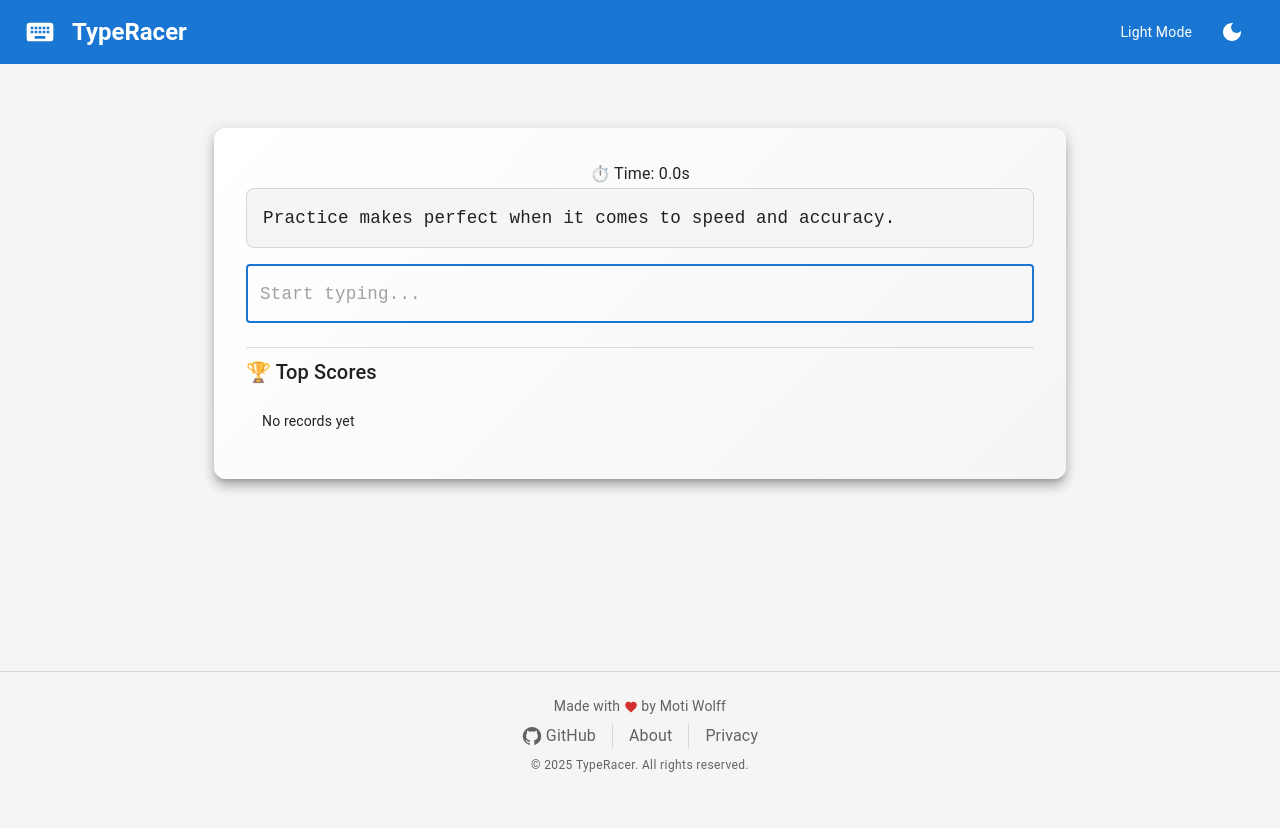
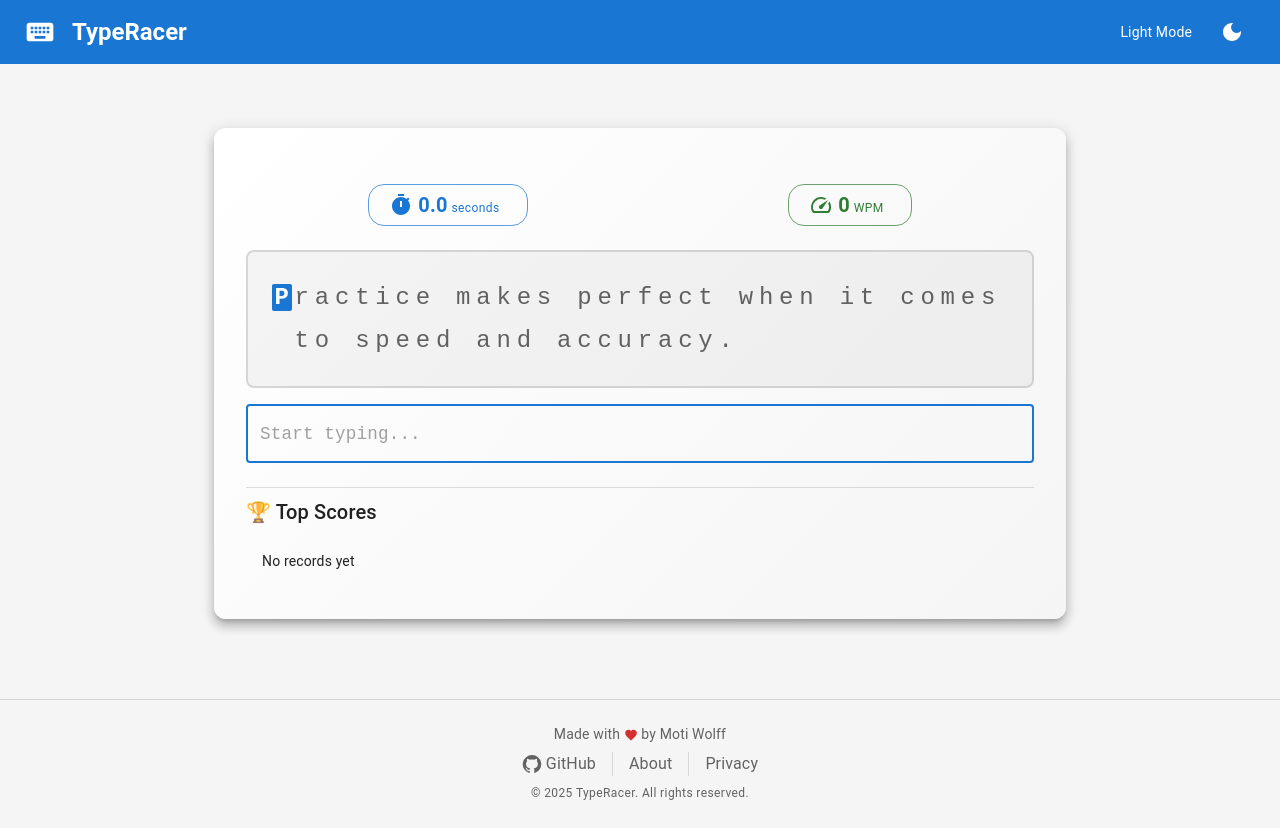
Before and after one commit to MotiWolff/TypeRacer, a React (Vite) app: page / in a window 1280 px wide. Before the commit the page ends 800 px from the top, so only its background shows below. Built offline with nearby package versions, Linux system fonts and the light colour scheme.

Commit message:
feat: Enhance TextDisplay and Timer components with improved styling and WPM calculation

```diff
--- a/src/components/common/TextDisplay.jsx
+++ b/src/components/common/TextDisplay.jsx
@@ -1,33 +1,70 @@
-import React from "react";
-import { Box } from "@mui/material";
+import { Box, Typography } from "@mui/material";
 
 export default function TextDisplay({ text, userInput }) {
-    const chars = text.split("");
     return (
         <Box
             sx={{
-                bgcolor: "background.default",
-                p: 2,
+                p: 3,
+                mb: 2,
+                backgroundColor: "action.hover",
                 borderRadius: 2,
-                border: "1px solid",
+                border: 2,
                 borderColor: "divider",
-                fontFamily: "monospace",
-                fontSize: "1.1rem",
-                mb: 2,
+                minHeight: 120,
+                display: "flex",
+                alignItems: "center",
             }}
         >
-            {chars.map((char, i) => {
-                // Determine color: green for correct, red for incorrect, default for untyped
-                let color = "inherit";
-                if (i < userInput.length) {
-                    color = char === userInput[i] ? "green" : "red";
-                }
-                return (
-                    <span key={i} style={{ color }}>
-                        {char}
-                    </span>
-                );
-            })}
+            <Typography
+                variant="h5"
+                component="div"
+                sx={{
+                    fontFamily: "monospace",
+                    letterSpacing: 1,
+                    lineHeight: 1.8,
+                    wordBreak: "break-word",
+                }}
+            >
+                {text.split("").map((char, index) => {
+                    let color = "text.secondary"; // not yet typed
+                    let backgroundColor = "transparent";
+                    let fontWeight = 400;
+
+                    if (index < userInput.length) {
+                        // Already typed - check if correct
+                        if (userInput[index] === char) {
+                            color = "success.main";
+                            fontWeight = 600;
+                        } else {
+                            color = "error.main";
+                            backgroundColor = "error.light";
+                            fontWeight = 600;
+                        }
+                    } else if (index === userInput.length) {
+                        // Current character to type - highlight with cursor
+                        backgroundColor = "primary.main";
+                        color = "primary.contrastText";
+                        fontWeight = 700;
+                    }
+
+                    return (
+                        <Box
+                            component="span"
+                            key={index}
+                            sx={{
+                                color,
+                                backgroundColor,
+                                fontWeight,
+                                px: 0.3,
+                                borderRadius: 0.5,
+                                transition: "all 0.15s ease",
+                            }}
+                        >
+                            {char === " " ? "\u00A0" : char}
+                        </Box>
+                    );
+                })}
+            </Typography>
         </Box>
     );
 }
--- a/src/components/common/Timer.jsx
+++ b/src/components/common/Timer.jsx
@@ -1,14 +1,54 @@
-import React from 'react'
-import { Typography } from '@mui/material'
+import { Box, Typography, Chip } from "@mui/material";
+import { Timer as TimerIcon, Speed } from "@mui/icons-material";
 
 export default function Timer({ elapsedTime }) {
-    // Convert milliseconds to seconds and format to one decimal place
-    const seconds = (elapsedTime / 1000).toFixed(1)
+    const seconds = ((elapsedTime || 0) / 1000).toFixed(1);
+    // Rough WPM estimate during typing (assumes average word length of 5 chars)
+    const wpm = elapsedTime > 0 ? Math.round((60000 / elapsedTime) * 5) : 0;
 
     return (
-        // Typography from MUI used for consistent styling
-        <Typography variant='subtitle1' textAlign="center">
-            ⏱️ Time: {seconds}s
-        </Typography>
-    )
+        <Box
+            sx={{
+                display: "flex",
+                justifyContent: "space-around",
+                alignItems: "center",
+                my: 3,
+                gap: 2,
+                flexWrap: "wrap",
+            }}
+        >
+            <Chip
+                icon={<TimerIcon />}
+                label={
+                    <Box sx={{ display: "flex", alignItems: "baseline", gap: 0.5 }}>
+                        <Typography variant="h6" component="span" fontWeight={700}>
+                            {seconds}
+                        </Typography>
+                        <Typography variant="caption" component="span">
+                            seconds
+                        </Typography>
+                    </Box>
+                }
+                color="primary"
+                variant="outlined"
+                sx={{ px: 2, py: 2.5, fontSize: 16 }}
+            />
+            <Chip
+                icon={<Speed />}
+                label={
+                    <Box sx={{ display: "flex", alignItems: "baseline", gap: 0.5 }}>
+                        <Typography variant="h6" component="span" fontWeight={700}>
+                            {wpm}
+                        </Typography>
+                        <Typography variant="caption" component="span">
+                            WPM
+                        </Typography>
+                    </Box>
+                }
+                color="success"
+                variant="outlined"
+                sx={{ px: 2, py: 2.5, fontSize: 16 }}
+            />
+        </Box>
+    );
 }
```
